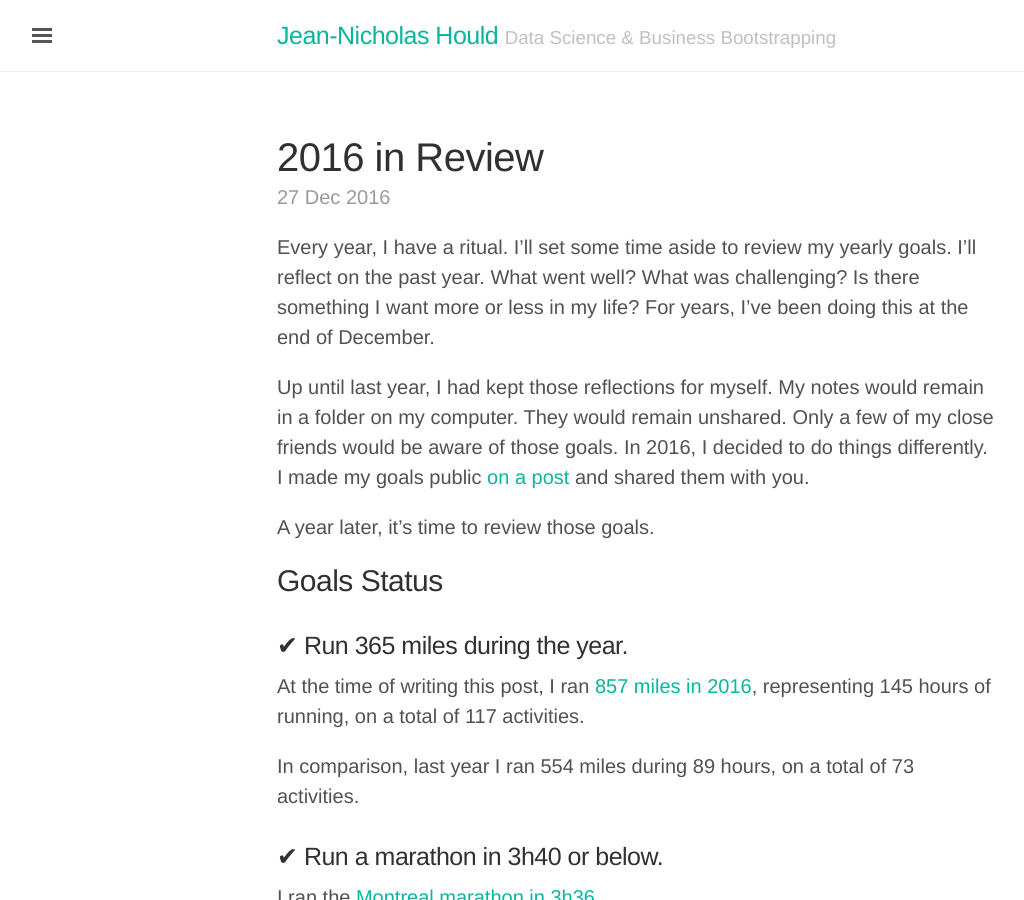
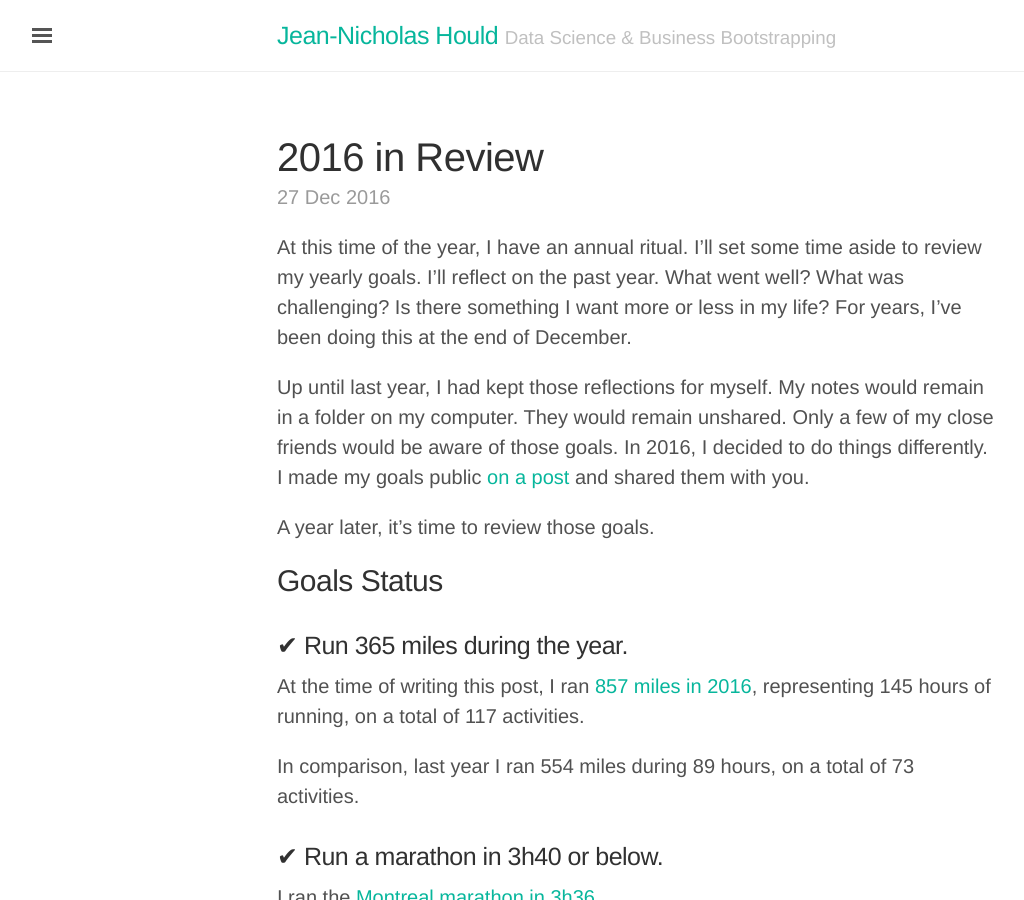
Before and after one commit to nickhould/nickhould.github.io, a Jekyll site: the page built from _posts/2016-12-27-2016-in-review.md, in a window 1280 px wide and 900 px high. Shown: the whole window, without its empty margins (3-1027 px from the left). Built offline with Jekyll 4.4.1, drawn with Linux system fonts in a browser that asks for light colours; nearby versions of some CDN libraries; a script that is not in the unit is left out; comment, search, counter and statistics services are not loaded.

Commit message:
Add post

```diff
--- a/_posts/2016-12-27-2016-in-review.md
+++ b/_posts/2016-12-27-2016-in-review.md
@@ -3,7 +3,7 @@
 title:  2016 in Review
 ---
 
-Every year, I have a ritual. I'll set some time aside to review my yearly goals. I'll reflect on the past year. What went well? What was challenging? Is there something I want more or less in my life? For years, I've been doing this at the end of December.
+At this time of the year, I have an annual ritual. I'll set some time aside to review my yearly goals. I'll reflect on the past year. What went well? What was challenging? Is there something I want more or less in my life? For years, I've been doing this at the end of December.
 
 Up until last year, I had kept those reflections for myself. My notes would remain in a folder on my computer. They would remain unshared. Only a few of my close friends would be aware of those goals. In 2016, I decided to do things differently. I made my goals public [on a post](http://www.jeannicholashould.com/goals-for-2016.html) and shared them with you.
 
```
